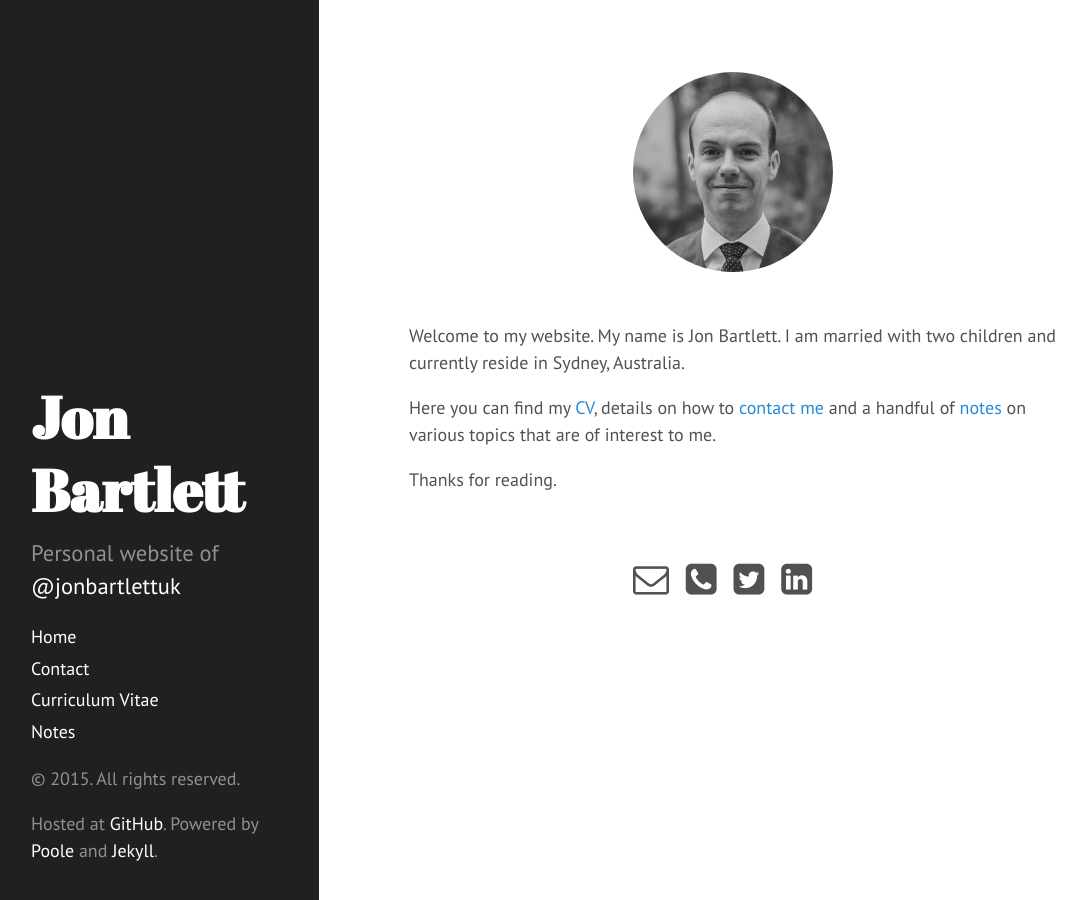
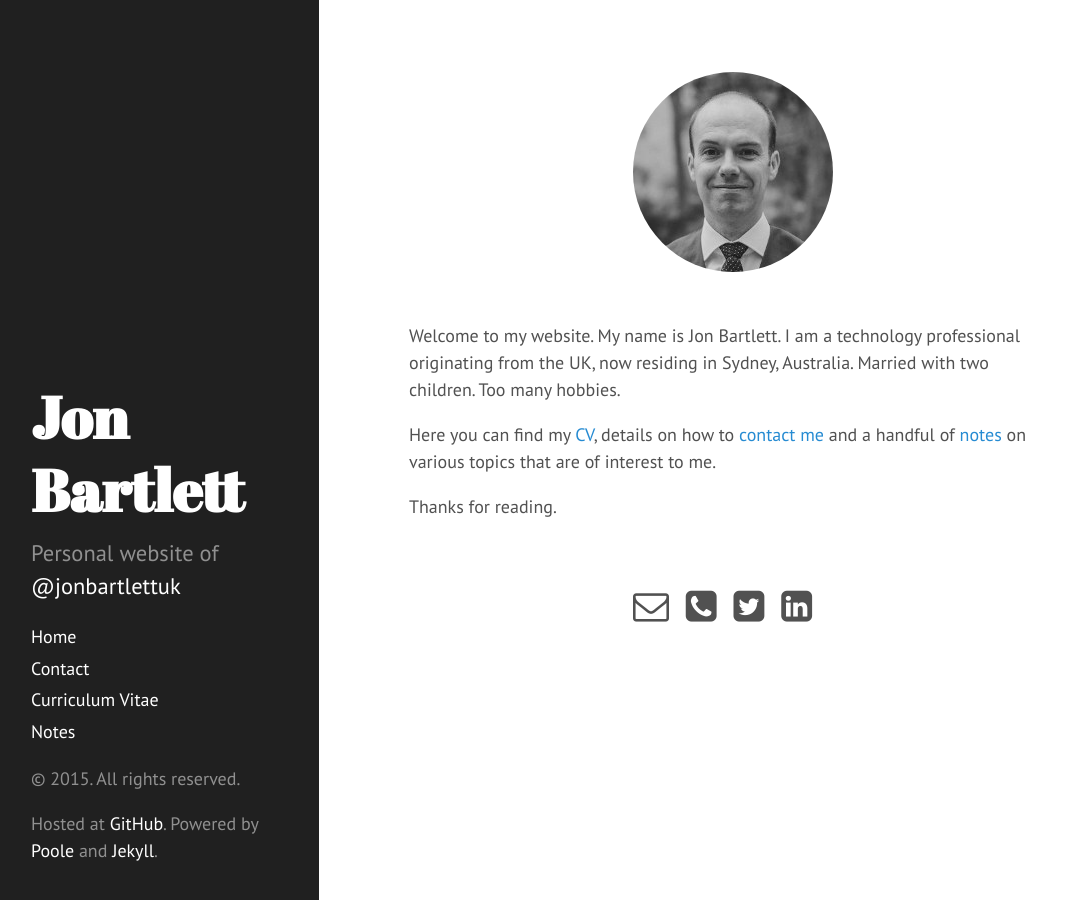
Before and after one commit to jonbartlett/jonbartlett.github.io, a Jekyll site: the page built from index.md, in a window 1280 px wide. Shown: the whole page, without its empty margins (5-1091 px from the left). Built offline with Jekyll 4.4.1, drawn with Linux system fonts in a browser that asks for light colours; Markdown is read by kramdown in place of the engine named in the settings.

Commit message:
updated home page text

```diff
--- a/index.md
+++ b/index.md
@@ -5,7 +5,7 @@ title: Home
 
 <div class="profile_pic"></div>
 
-Welcome to my website. My name is Jon Bartlett. I am married with two children and currently reside in Sydney, Australia.
+Welcome to my website. My name is Jon Bartlett. I am a technology professional originating from the UK, now residing in Sydney, Australia. Married with two children. Too many hobbies.
 
 Here you can find my [CV]({{ site.baseurl }}cv), details on how to [contact me]({{ site.baseurl }}contact) and a handful of [notes]({{ site.baseurl }}notes) on various topics that are of interest to me.
 
```
